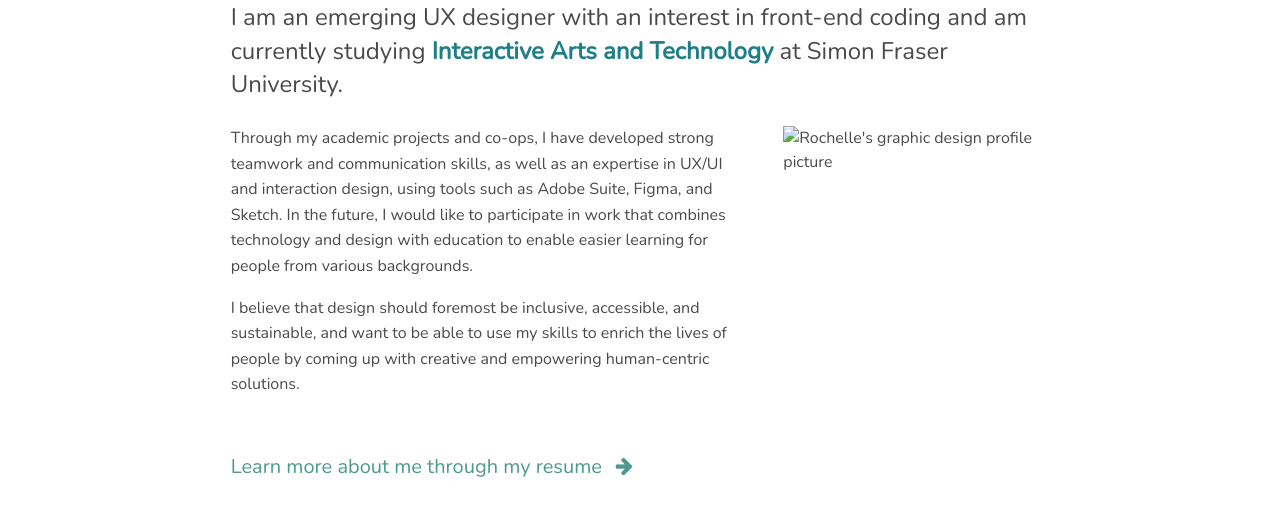
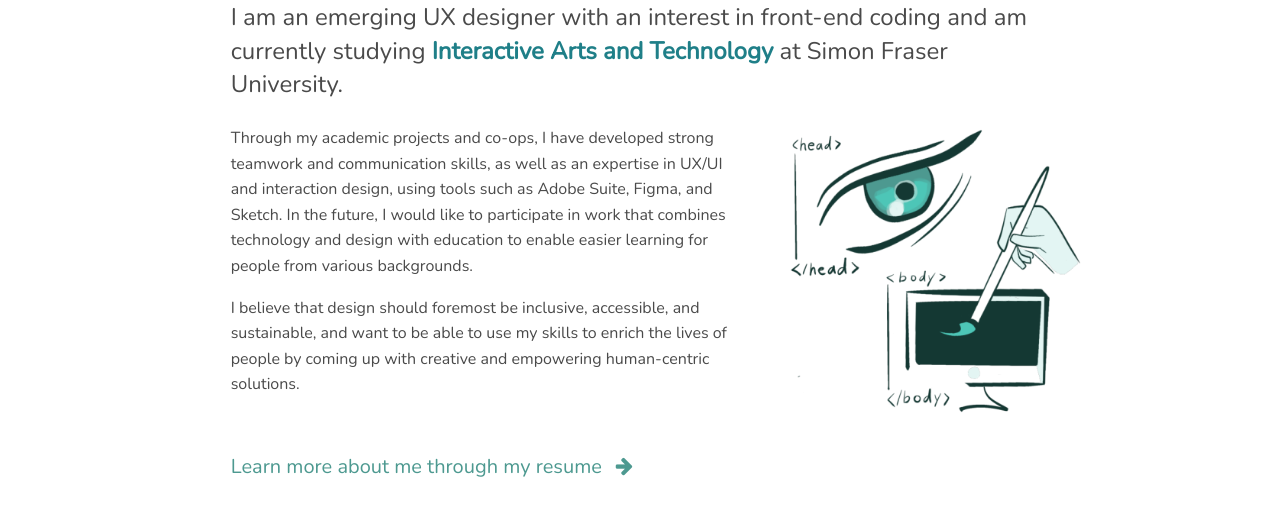
Before and after one commit to Rochelle-Tri/portfolio, a plain HTML site: page index.html in a window 1280 px wide. Shown: the part 292-800 px from the top of the page. Drawn offline with nearby package versions, Linux system fonts and the light colour scheme.

Commit message:
added some more changes

```diff
--- a/index.html
+++ b/index.html
@@ -114,7 +114,7 @@
 
                 <div class="column is-2-fullhd is-3-widescreen is-3-desktop is-4-tablet is-5-mobile profile-pic">
                     <img src="docs/img/profile-470.png" alt="Rochelle's graphic design profile picture"
-                        srcset="img/profile-470.png 470w, img/profile-780.png 780w, img/profile-1020.png 1020w"
+                        srcset="img/profile-470.png 470w, docs/img/profile-780.png 780w, docs/img/profile-1020.png 1020w"
                         sizes="(min-width:48rem) 50vw, 100vw">
                 </div>
 
```
